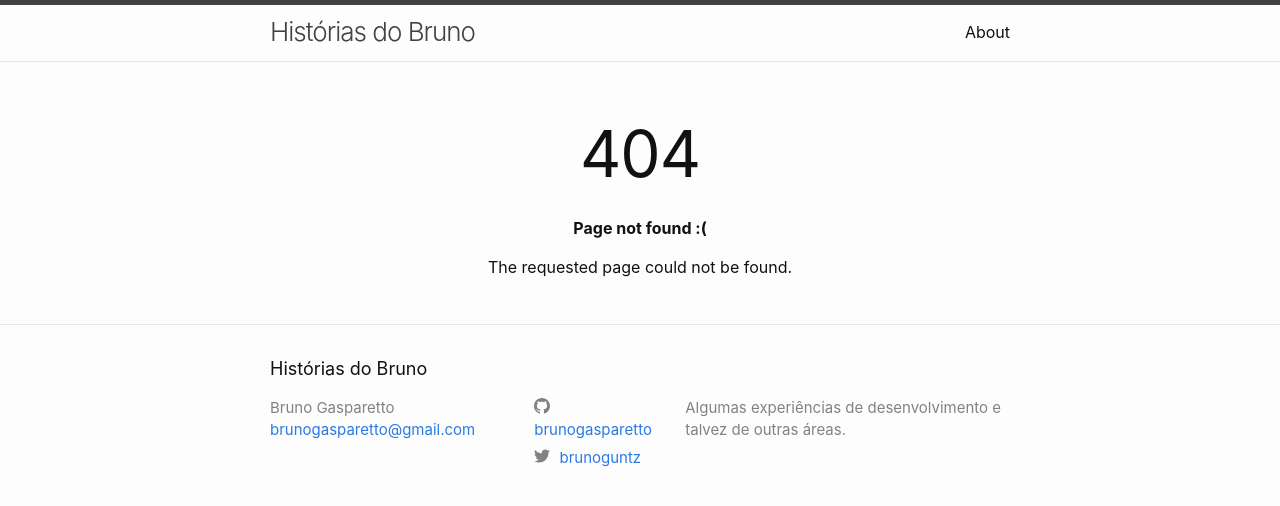
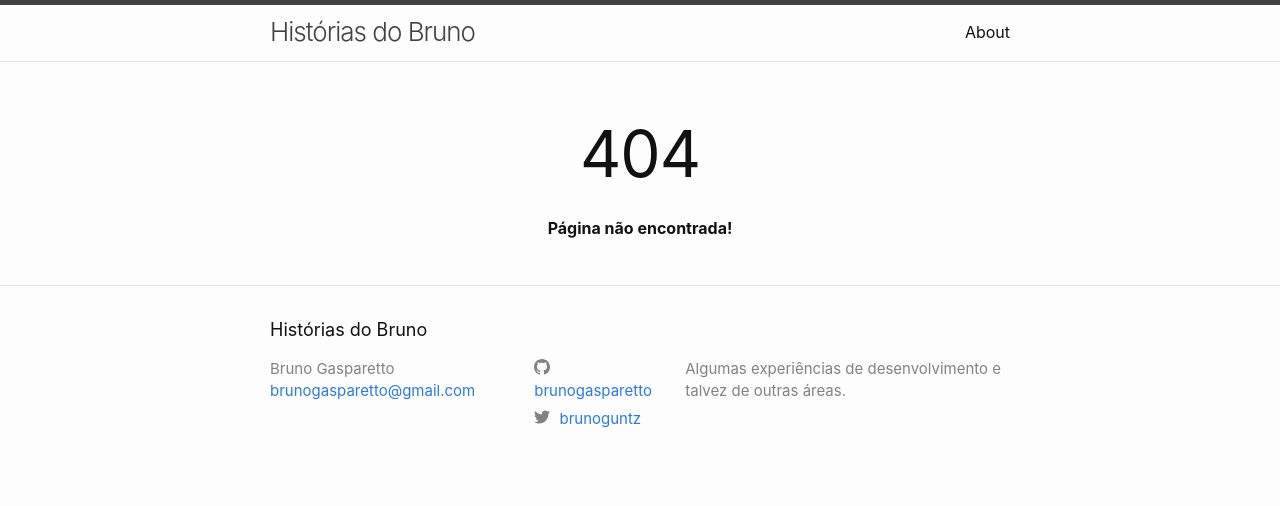
Before and after one commit to brunogasparetto/brunogasparetto.github.io, a Jekyll site: the page built from 404.html, in a window 1280 px wide. Shown: the top 506 px of the page. Built offline with Jekyll 4.4.1, drawn with Linux system fonts in a browser that asks for light colours.

Commit message:
Especificação de alguns plugins e adicionado escape nas tags Liquid

```diff
--- a/404.html
+++ b/404.html
@@ -18,7 +18,5 @@
 
 <div class="container">
   <h1>404</h1>
-
-  <p><strong>Page not found :(</strong></p>
-  <p>The requested page could not be found.</p>
+  <p><strong>Página não encontrada!</strong></p>
 </div>
--- a/_config.yml
+++ b/_config.yml
@@ -32,6 +32,8 @@
   - jekyll-feed
   - jekyll-sitemap
   - jekyll-seo-tag
+  - jekyll-relative-links
+  - jekyll-paginate
 sass:
     style: compressed
 compress_html:
--- a/_includes/head.html
+++ b/_includes/head.html
@@ -2,7 +2,7 @@
   <meta charset="utf-8">
   <meta http-equiv="X-UA-Compatible" content="IE=edge">
   <meta name="viewport" content="width=device-width, initial-scale=1">
-  {% seo %}
+  {%- seo -%}
   <link rel="stylesheet" href="{{ "/assets/main.css" | relative_url }}">
   {%- feed_meta -%}
   {%- if jekyll.environment == 'production' and site.google_analytics -%}
--- a/_layouts/home.html
+++ b/_layouts/home.html
@@ -15,7 +15,7 @@
       {%- for post in site.posts -%}
       <li>
         {%- assign date_format = site.minima.date_format | default: "%b %-d, %Y" -%}
-        <span class="post-meta">{% include date.html date=post.date %}</span>
+        <span class="post-meta">{%- include date.html date=post.date -%}</span>
         <h3>
           <a class="post-link" href="{{ post.url | relative_url }}">
             {{ post.title | escape }}
```
